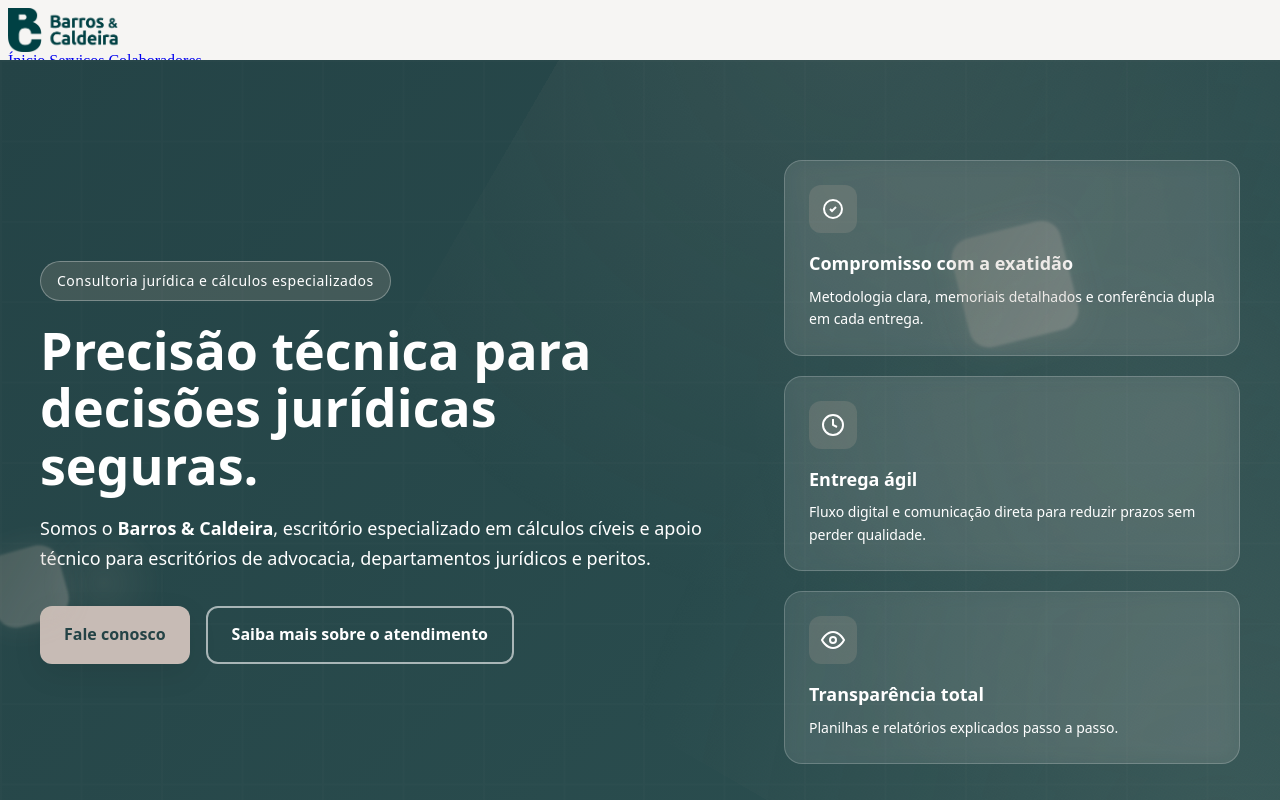
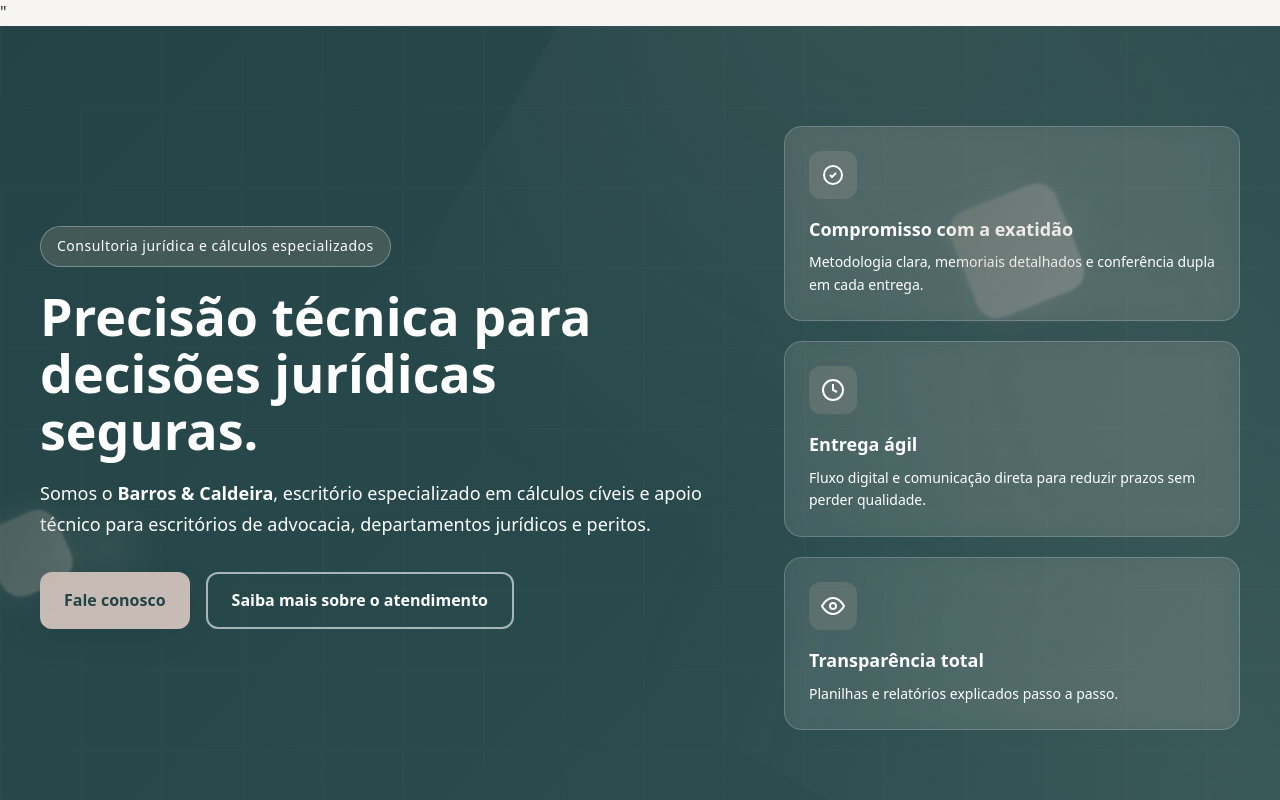
Before and after one commit to GotardoN1/V18, a plain HTML site: page index.html in a window 1280 px wide. Shown: the top 800 px of the page. Drawn offline with Linux system fonts and the light colour scheme.

Commit message:
Teste de Header

```diff
--- a/index.html
+++ b/index.html
@@ -14,9 +14,9 @@
 </head>
 <body>
 
-  <!-- Barra de navegação -->
-<iframe src="navigation.html" style="width:100%; height:60px; border:none;"></iframe>
-
+  <div>
+    <a href="navigation.html"></a>"
+  </div>
 
   <div class="main-content">
     <!-- ======= HERO ======= -->
--- a/navigation.html
+++ b/navigation.html
@@ -1,5 +1,6 @@
-<!-- ======= HEADER ======= -->
-  <header class="topbar">
+<!-- ======= HEADER PRINCIPAL ======= -->
+
+<header class="topbar">
     <div class="container">
       <nav class="navbar">
         <a href="index.html#home" class="brand">
```
